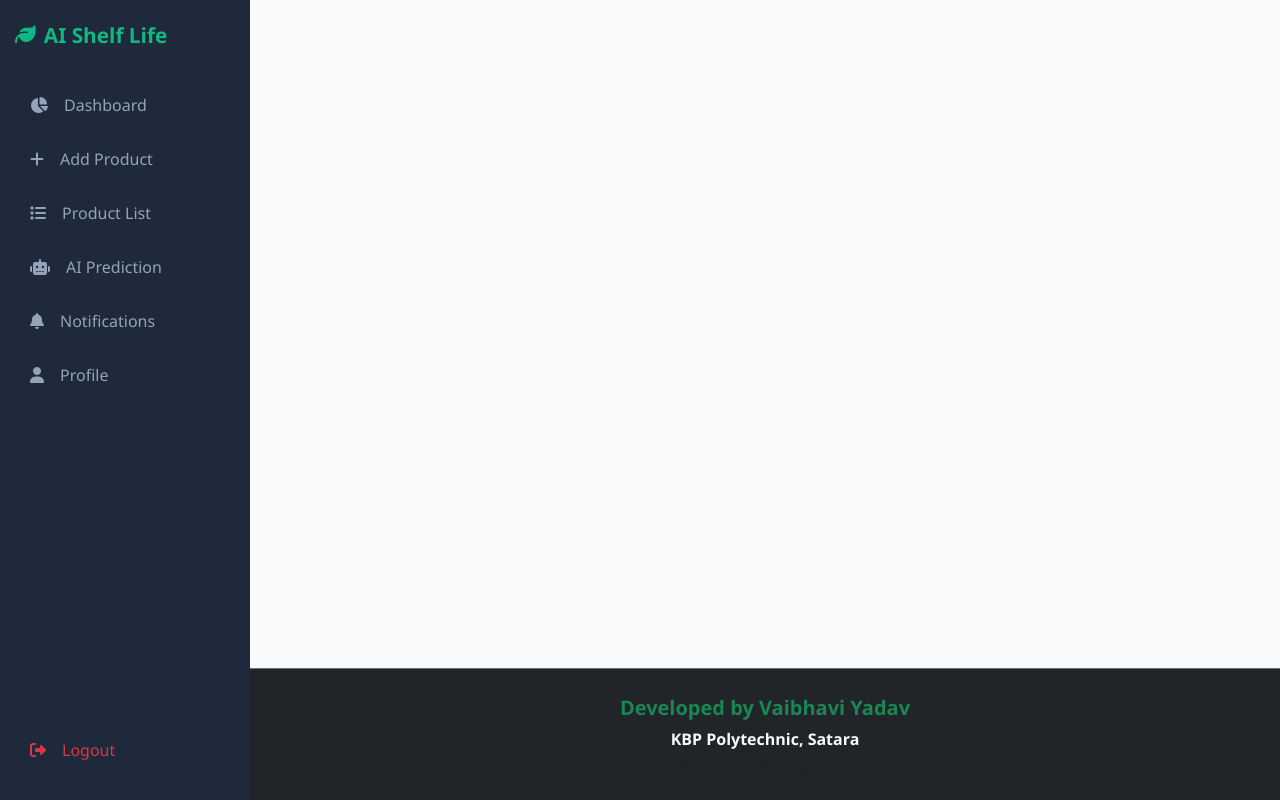
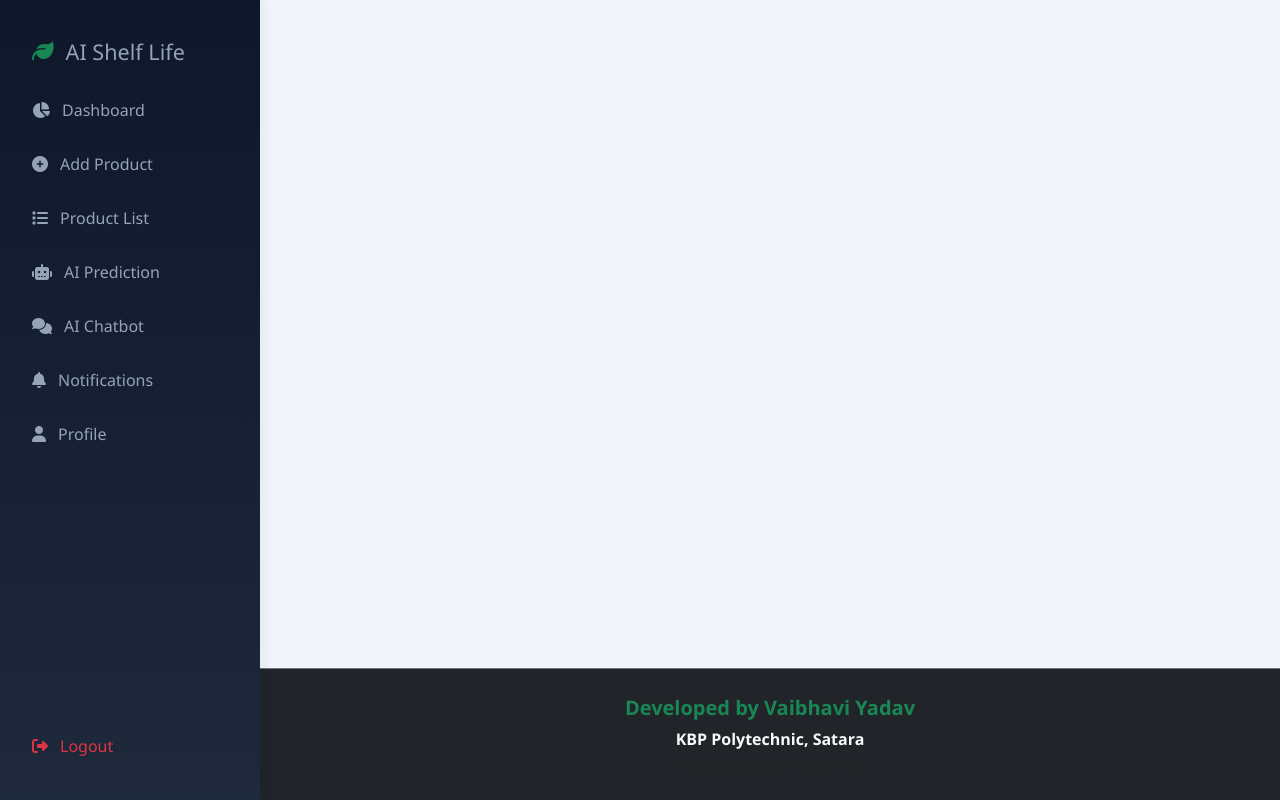
Before and after one commit to vaibhaviyadav2408-collab/-shelf-life-predictor, a Flask app: template templates/base.html in a window 1280 px wide. Run offline with Flask 3, Linux system fonts and the light colour scheme; the template is opened without the code that fills it, so the values that code supplies are empty.

Commit message:
Refactor base.html for improved layout and styles
Updated the sidebar and main layout styles, improved accessibility, and added new links for AI Chatbot.

```diff
--- a/templates/base.html
+++ b/templates/base.html
@@ -4,124 +4,129 @@
     <meta charset="UTF-8">
     <meta name="viewport" content="width=device-width, initial-scale=1.0">
     <title>AI Shelf Life Predictor</title>
+
+    <!-- Bootstrap 5 CSS CDN -->
     <link href="https://cdn.jsdelivr.net/npm/bootstrap@5.3.0/dist/css/bootstrap.min.css" rel="stylesheet">
+    <!-- Font Awesome Icons -->
     <link rel="stylesheet" href="https://cdnjs.cloudflare.com/ajax/libs/font-awesome/6.4.0/css/all.min.css">
 
     <style>
         body {
-            background-color: #f8fafc;
-            font-family: 'Segoe UI', Roboto, sans-serif;
+            background-color: #f1f5f9;
+            font-family: 'Segoe UI', system-ui, -apple-system, sans-serif;
             margin: 0;
             padding: 0;
+        }
+
+        /* Dark Sidebar Styling */
+        .sidebar {
+            width: 260px;
+            height: 100vh;
+            position: fixed;
+            top: 0;
+            left: 0;
+            background: linear-gradient(180deg, #0f172a 0%, #1e293b 100%);
+            color: #ffffff;
+            padding: 24px 16px;
+            display: flex;
+            flex-direction: column;
+            z-index: 1000;
+            box-shadow: 4px 0 10px rgba(0,0,0,0.05);
+        }
+
+        .sidebar-brand {
+            font-size: 1.35rem;
+            font-weight: 700;
+            color: #10b981;
+            margin-bottom: 30px;
+            display: flex;
+            align-items: center;
+            gap: 10px;
+            text-decoration: none;
+            padding-left: 10px;
+        }
+
+        .sidebar a {
+            color: #94a3b8;
+            text-decoration: none;
+            padding: 12px 16px;
+            border-radius: 10px;
+            margin-bottom: 6px;
+            display: flex;
+            align-items: center;
+            gap: 12px;
+            font-weight: 500;
+            transition: all 0.2s ease;
+        }
+
+        .sidebar a:hover, .sidebar a.active {
+            background: #10b981;
+            color: #ffffff;
+            box-shadow: 0 4px 12px rgba(16, 185, 129, 0.3);
+        }
+
+        /* Main Layout */
+        .main-wrapper {
+            margin-left: 260px;
             display: flex;
             flex-direction: column;
             min-height: 100vh;
         }
-        .sidebar {
-            width: 250px;
-            height: 100vh;
-            position: fixed;
-            top: 0;
-            left: 0;
-            background: #1e293b;
-            color: #ffffff;
-            padding: 20px 15px;
-            display: flex;
-            flex-direction: column;
-            z-index: 1000;
-        }
-        .sidebar-brand {
-            font-size: 1.3rem;
-            font-weight: bold;
-            color: #10b981;
-            margin-bottom: 30px;
-            display: flex;
-            align-items: center;
-        }
-        .sidebar a {
-            color: #94a3b8;
-            text-decoration: none;
-            padding: 12px 15px;
-            border-radius: 8px;
-            margin-bottom: 6px;
-            display: flex;
-            align-items: center;
-            font-weight: 500;
-            transition: all 0.2s ease;
-        }
-        .sidebar a:hover, .sidebar a.active {
-            background: #334155;
-            color: #ffffff;
-        }
-        .main-wrapper {
-            margin-left: 250px;
-            display: flex;
-            flex-direction: column;
-            min-height: 100vh;
-        }
+
         .main-content {
             padding: 35px;
             flex: 1;
         }
+
+        /* Modern Cards */
         .card-custom {
             border: none;
-            border-radius: 12px;
-            box-shadow: 0 4px 6px -1px rgba(0, 0, 0, 0.05);
+            border-radius: 16px;
+            box-shadow: 0 4px 20px rgba(0, 0, 0, 0.04);
             background: #ffffff;
         }
-        .stat-icon {
-            width: 48px;
-            height: 48px;
-            border-radius: 12px;
-            display: flex;
-            align-items: center;
-            justify-content: center;
-            font-size: 1.25rem;
+
+        .btn-success-custom {
+            background-color: #10b981;
+            border: none;
+            color: white;
+            font-weight: 600;
+            border-radius: 8px;
+            padding: 10px 20px;
+            transition: all 0.2s;
         }
-        .chart-container {
-            width: 160px;
-            height: 160px;
-            border-radius: 50%;
-            background: conic-gradient(#10b981 0% 66%, #f59e0b 66% 87%, #ef4444 87% 100%);
-            display: flex;
-            align-items: center;
-            justify-content: center;
-            margin: auto;
-        }
-        .chart-donut {
-            width: 110px;
-            height: 110px;
-            background: #ffffff;
-            border-radius: 50%;
-            display: flex;
-            flex-direction: column;
-            align-items: center;
-            justify-content: center;
+
+        .btn-success-custom:hover {
+            background-color: #059669;
+            color: white;
         }
     </style>
 </head>
 <body>
 
+    <!-- Sidebar -->
     <div class="sidebar">
-        <div class="sidebar-brand">
-            <i class="fa-solid fa-leaf me-2"></i> AI Shelf Life
-        </div>
-        <a href="/dashboard"><i class="fa-solid fa-chart-pie me-3"></i> Dashboard</a>
-        <a href="/add-product"><i class="fa-solid fa-plus me-3"></i> Add Product</a>
-        <a href="/product-list"><i class="fa-solid fa-list me-3"></i> Product List</a>
-        <a href="/ai-prediction"><i class="fa-solid fa-robot me-3"></i> AI Prediction</a>
-        <a href="/notifications"><i class="fa-solid fa-bell me-3"></i> Notifications</a>
-        <a href="/profile"><i class="fa-solid fa-user me-3"></i> Profile</a>
-        <a href="/logout" class="mt-auto text-danger"><i class="fa-solid fa-right-from-bracket me-3"></i> Logout</a>
+        <a href="{{ url_for('dashboard') }}" class="sidebar-brand">
+            <i class="fa-solid fa-leaf text-success"></i> AI Shelf Life
+        </a>
+        <a href="{{ url_for('dashboard') }}"><i class="fa-solid fa-chart-pie"></i> Dashboard</a>
+        <a href="{{ url_for('add_product') }}"><i class="fa-solid fa-plus-circle"></i> Add Product</a>
+        <a href="{{ url_for('product_list') }}"><i class="fa-solid fa-list text-center"></i> Product List</a>
+        <a href="{{ url_for('ai_prediction') }}"><i class="fa-solid fa-robot"></i> AI Prediction</a>
+        <a href="{{ url_for('chatbot') }}"><i class="fa-solid fa-comments"></i> AI Chatbot</a>
+        <a href="{{ url_for('notifications') }}"><i class="fa-solid fa-bell"></i> Notifications</a>
+        <a href="{{ url_for('profile') }}"><i class="fa-solid fa-user"></i> Profile</a>
+        <a href="{{ url_for('index') }}" class="mt-auto text-danger"><i class="fa-solid fa-right-from-bracket"></i> Logout</a>
     </div>
 
+    <!-- Main Content Body -->
     <div class="main-wrapper">
         <div class="main-content">
             {% block content %}{% endblock %}
         </div>
 
-        <!-- Footer -->
-        <footer class="py-4 bg-dark text-white text-center border-top border-secondary">
+        <!-- Stylish Vertical Footer -->
+        <footer class="py-4 bg-dark text-white text-center border-top border-secondary mt-auto">
             <div class="container d-flex flex-column align-items-center gap-1">
                 <p class="mb-0 fw-bold text-success fs-5">Developed by Vaibhavi Yadav</p>
                 <p class="mb-0 text-light fw-semibold">KBP Polytechnic, Satara</p>
@@ -130,5 +135,7 @@
         </footer>
     </div>
 
+    <!-- Bootstrap 5 JS Bundle CDN -->
+    <script src="https://cdn.jsdelivr.net/npm/bootstrap@5.3.0/dist/js/bootstrap.bundle.min.js"></script>
 </body>
 </html>
```
